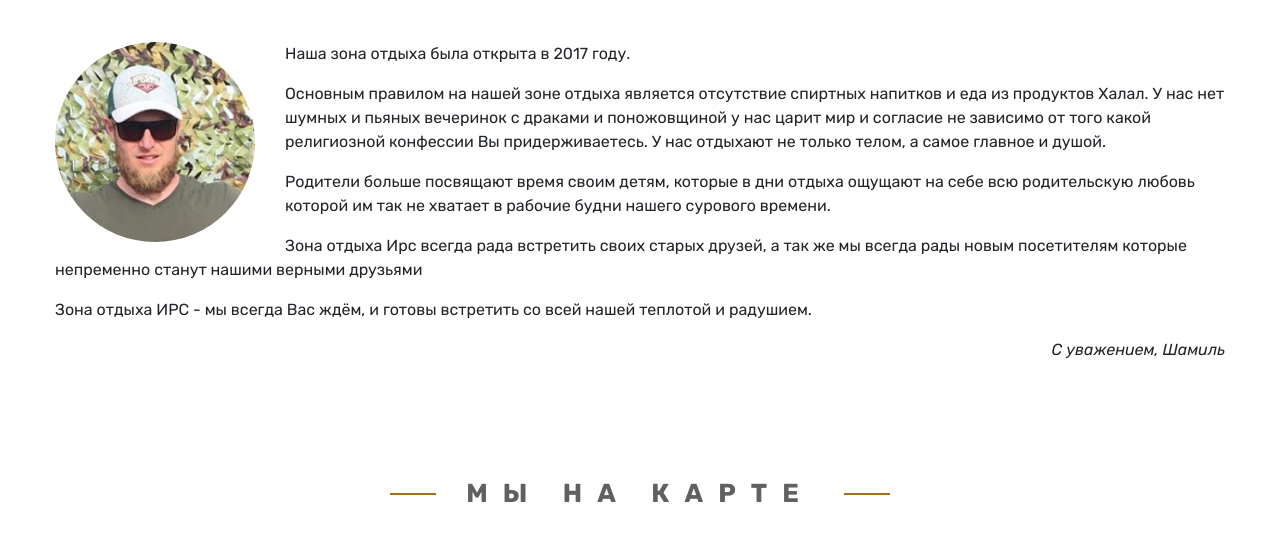
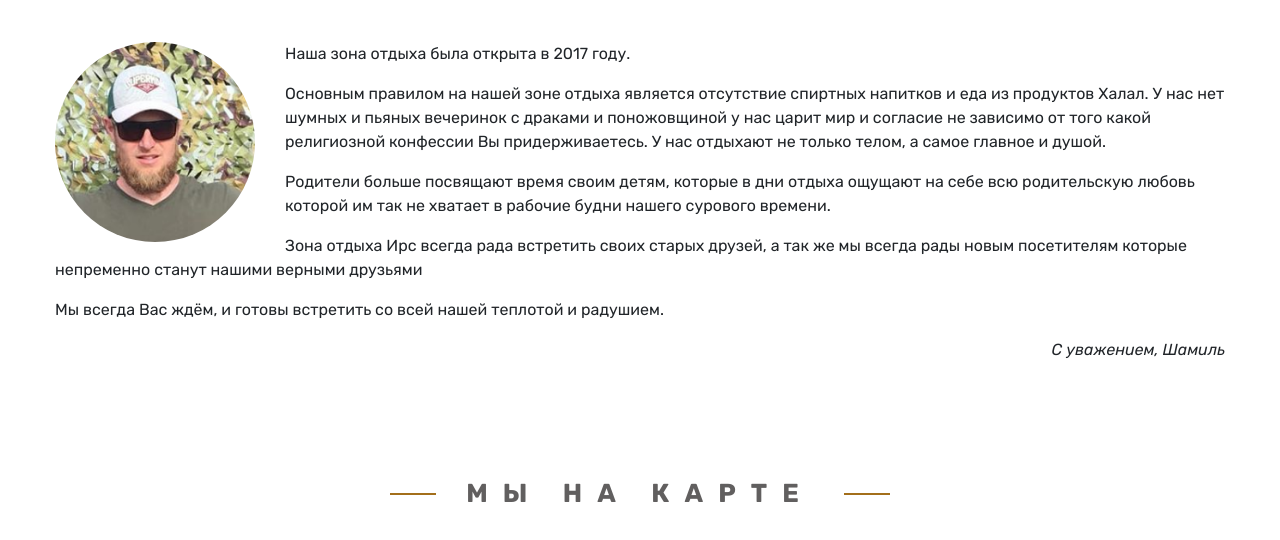
Before and after one commit to zhosakic/irs, a website: page dev/index.html in a window 1280 px wide. Shown: the part 6299-6839 px from the top of the page. Drawn offline with nearby package versions, Linux system fonts and the light colour scheme; files that its build step writes are made by us from their sources; a web font is replaced by a local one.

Commit message:
Тесты

```diff
--- a/dev/index.html
+++ b/dev/index.html
@@ -360,7 +360,7 @@
                     так не хватает в рабочие будни нашего сурового времени.</p>
                 <p>Зона отдыха Ирс всегда рада встретить своих старых друзей, а так же мы всегда рады новым посетителям
                     которые непременно станут нашими верными друзьями</p>
-                <p>Зона отдыха ИРС - мы всегда Вас ждём, и готовы встретить со всей нашей теплотой и радушием.</p>
+                <p>Мы всегда Вас ждём, и готовы встретить со всей нашей теплотой и радушием.</p>
                 <p class="text-right font-italic">С уважением, Шамиль </p>
             </div>
         </section>
--- a/dev/sass/main.sass
+++ b/dev/sass/main.sass
@@ -1,7 +1,6 @@
 body
   font-family: 'Rubik', sans-serif
   box-sizing: border-box
-  //background-color: #e9e9e9
 
 .container-fluid
   max-width: 1200px
```
